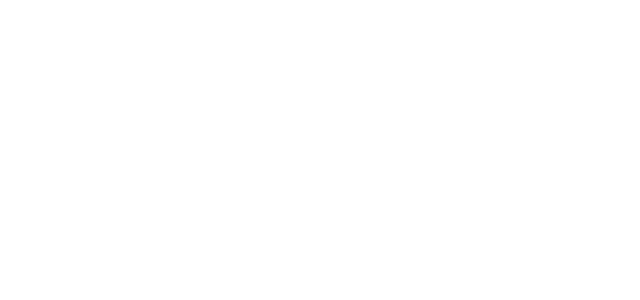
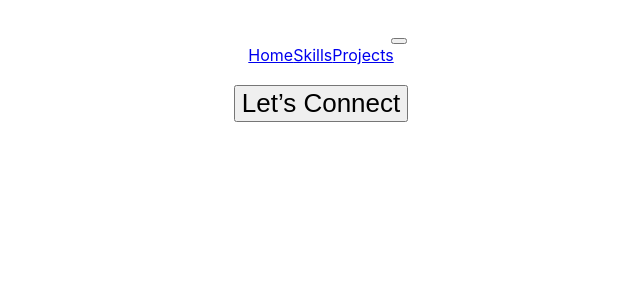
Before and after one commit to AlexMarquesAlves/mordern-layout-react_app, a React (Vite) app: page / in a window 1280 px wide. Shown: the top 300 px of the page, without its empty margins (319-959 px from the left). Built offline with nearby package versions, Linux system fonts and the light colour scheme.

Commit message:
Fix: asstes imports

```diff
--- a/src/App.tsx
+++ b/src/App.tsx
@@ -1,7 +1,12 @@
 import "./App.css";
+import { NavigationBar } from "./components/NavigationBar";
 
 function App() {
-    return <div className="App"></div>;
+    return (
+        <div className="App">
+            <NavigationBar />
+        </div>
+    );
 }
 
 export default App;
--- a/src/components/NavigationBar/index.tsx
+++ b/src/components/NavigationBar/index.tsx
@@ -1,17 +1,17 @@
 import { ReactNode, SetStateAction, useEffect, useState } from "react";
 import { Container, Nav, Navbar } from "react-bootstrap";
 
-import logo from "../assets/img/logo.svg";
-import navIcon1 from "../assets/img/nav-icon1.svg";
-import navIcon2 from "../assets/img/nav-icon2.svg";
-import navIcon3 from "../assets/img/nav-icon3.svg";
+import logo from "../../assets/img/logo.svg";
+import navIcon1 from "../../assets/img/nav-icon1.svg";
+import navIcon2 from "../../assets/img/nav-icon2.svg";
+import navIcon3 from "../../assets/img/nav-icon3.svg";
 
 interface NavigationBarProps {
     children?: ReactNode;
 }
 
 export function NavigationBar() {
-    const [activeLink, setActiveLink] = useState(`home`);
+    const [activeLink, setActiveLink] = useState("home");
     const [scrolled, setScrolled] = useState(false);
 
     useEffect(() => {
@@ -23,9 +23,9 @@
             }
         };
 
-        window.addEventListener(`scroll`, onScroll);
+        window.addEventListener("scroll", onScroll);
 
-        return () => window.removeEventListener(`scroll`, onScroll);
+        return () => window.removeEventListener("scroll", onScroll);
     }, []);
 
     const onUpdateActiveLink = (value: SetStateAction<string>) => {
@@ -33,19 +33,16 @@
     };
 
     return (
-        <Navbar expand="lg" className={scrolled ? "scrolled" : ""}>
+        <Navbar expand="md" className={scrolled ? "scrolled" : ""}>
             <Container>
-                <Navbar.Brand href="#home">
-                    <img src={logo} alt="Logo image" />
+                <Navbar.Brand href="/">
+                    <img src={logo} alt="Logo" />
                 </Navbar.Brand>
-
                 <Navbar.Toggle aria-controls="basic-navbar-nav">
                     <span className="navbar-toggler-icon"></span>
                 </Navbar.Toggle>
-
                 <Navbar.Collapse id="basic-navbar-nav">
-                    {/* links list */}
-                    <Nav className="me-auto">
+                    <Nav className="ms-auto">
                         <Nav.Link
                             href="#home"
                             className={
@@ -80,9 +77,7 @@
                             Projects
                         </Nav.Link>
                     </Nav>
-
                     <span className="navbar-text">
-                        {/* social list */}
                         <div className="social-icon">
                             <a href="#">
                                 <img src={navIcon1} alt="" />
@@ -94,12 +89,11 @@
                                 <img src={navIcon3} alt="" />
                             </a>
                         </div>
-
                         <button
                             className="vvd"
-                            onClick={() => console.log(`Connect`)}
+                            onClick={() => console.log("connect")}
                         >
-                            <span>Let's Connect</span>
+                            <span>Let’s Connect</span>
                         </button>
                     </span>
                 </Navbar.Collapse>
```
